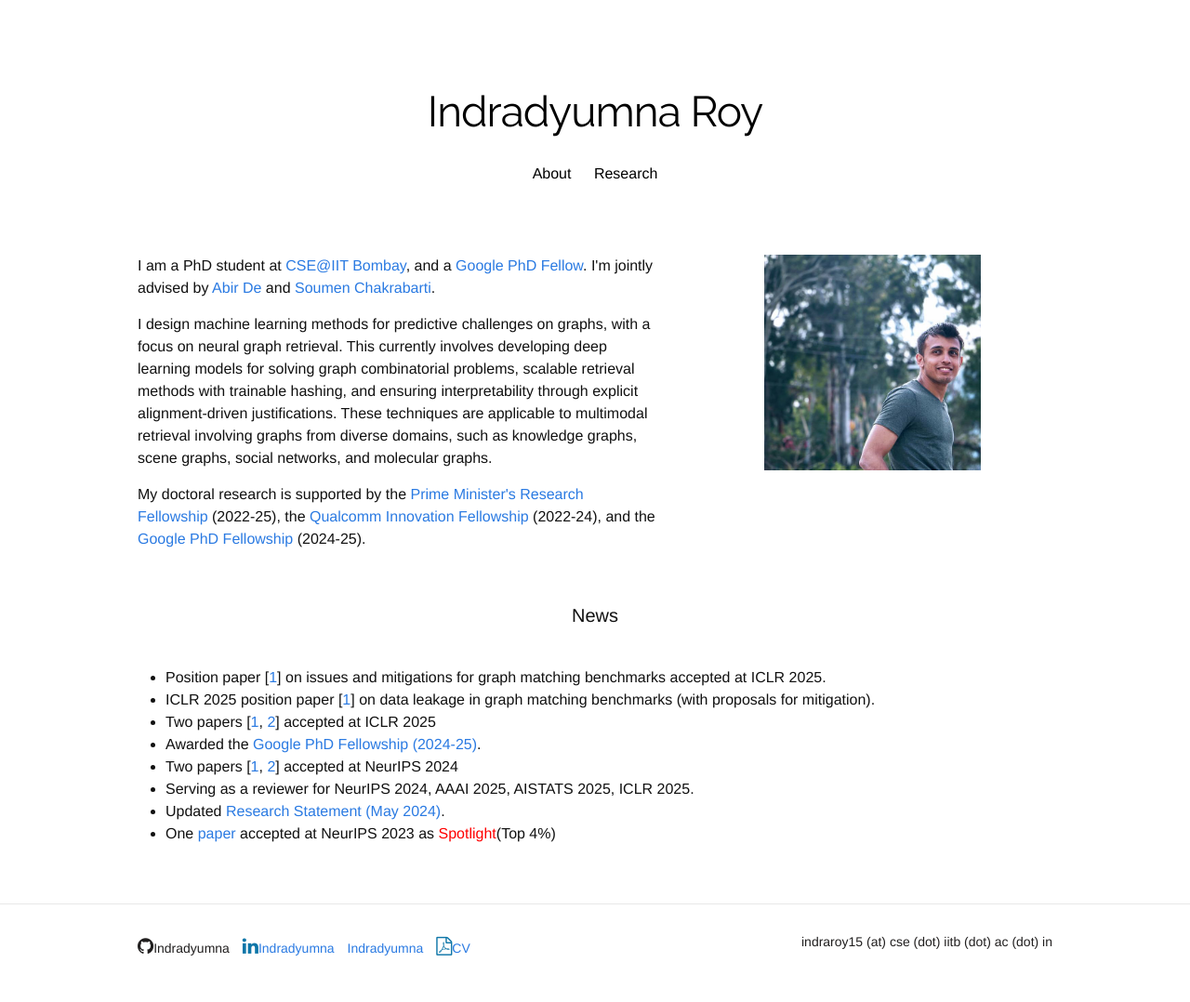
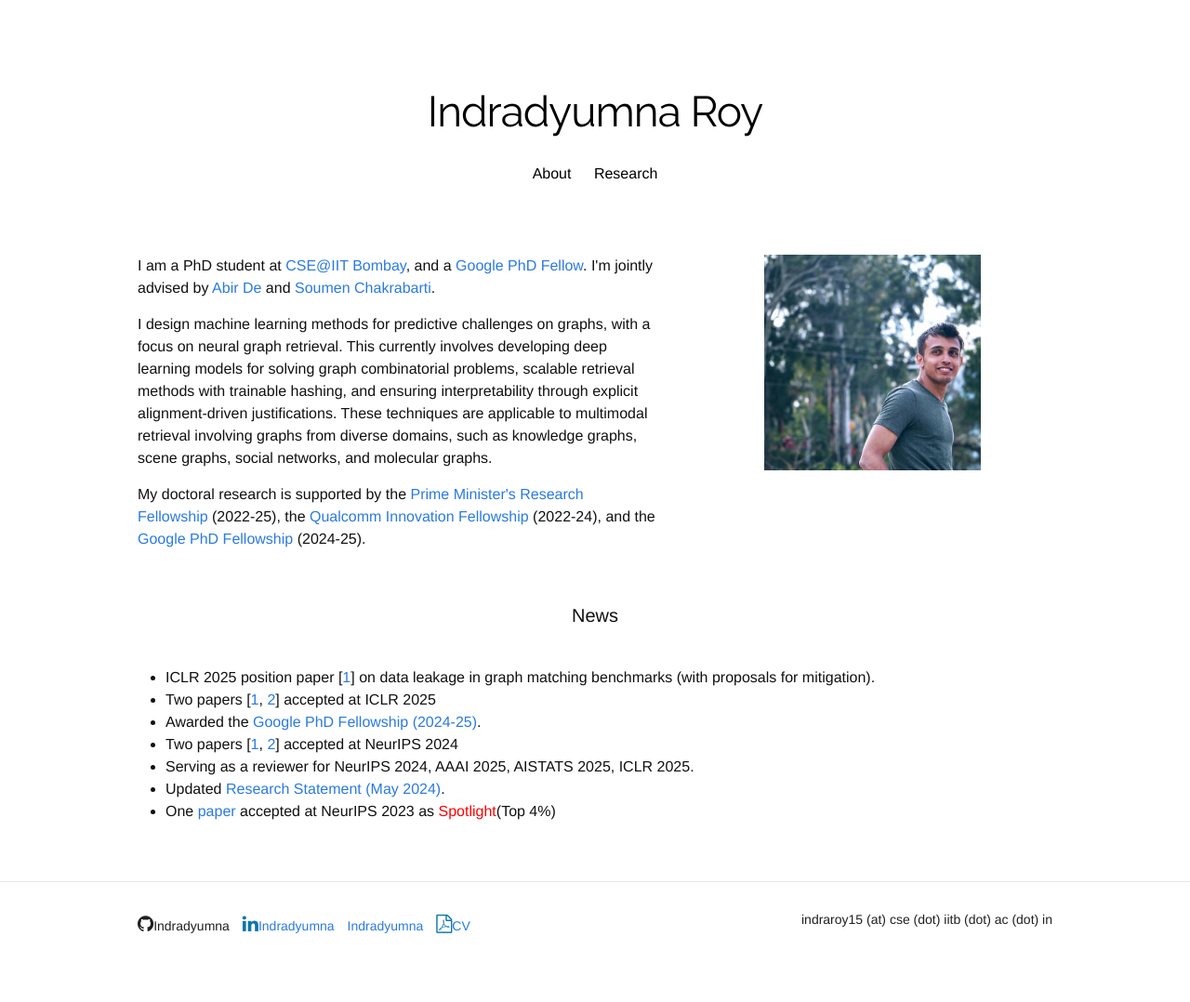
Before and after one commit to Indradyumna/indradyumna.github.io, a Jekyll site: the page built from index.html, in a window 1280 px wide. Shown: the whole page at 93% size. Built offline with Jekyll 4.4.1, drawn with Linux system fonts in a browser that asks for light colours; nearby versions of some CDN libraries; some web fonts are replaced; a style sheet for code colours, icons or effects is not loaded; after the commit the page ends 1054 px from its top, so only the background shows below that.

Commit message:
ICML 25  prelim update err

```diff
--- a/index.html
+++ b/index.html
@@ -27,7 +27,6 @@ These techniques are applicable to multimodal retrieval involving graphs from di
 
 <h1 class="page-heading">News</h1>
 <ul>
-  <li> Position paper [<a href="/pdfs/ICML25_POSITIONS.pdf">1</a>] on issues and mitigations for graph matching benchmarks accepted at ICLR 2025.  </li>
   <li> ICLR 2025 position paper [<a href="/pdfs/ICML25_POSITIONS.pdf">1</a>] on data leakage in graph matching benchmarks (with proposals for mitigation). </li>
   <li> Two papers [<a href="https://openreview.net/forum?id=DFSb67ksVr">1</a>, <a href="https://openreview.net/forum?id=5pd78GmXC6">2</a>] accepted at ICLR 2025 </li>
   <li> Awarded the <a href=https://research.google/programs-and-events/phd-fellowship/>Google PhD Fellowship (2024-25)</a>. </li>
```
